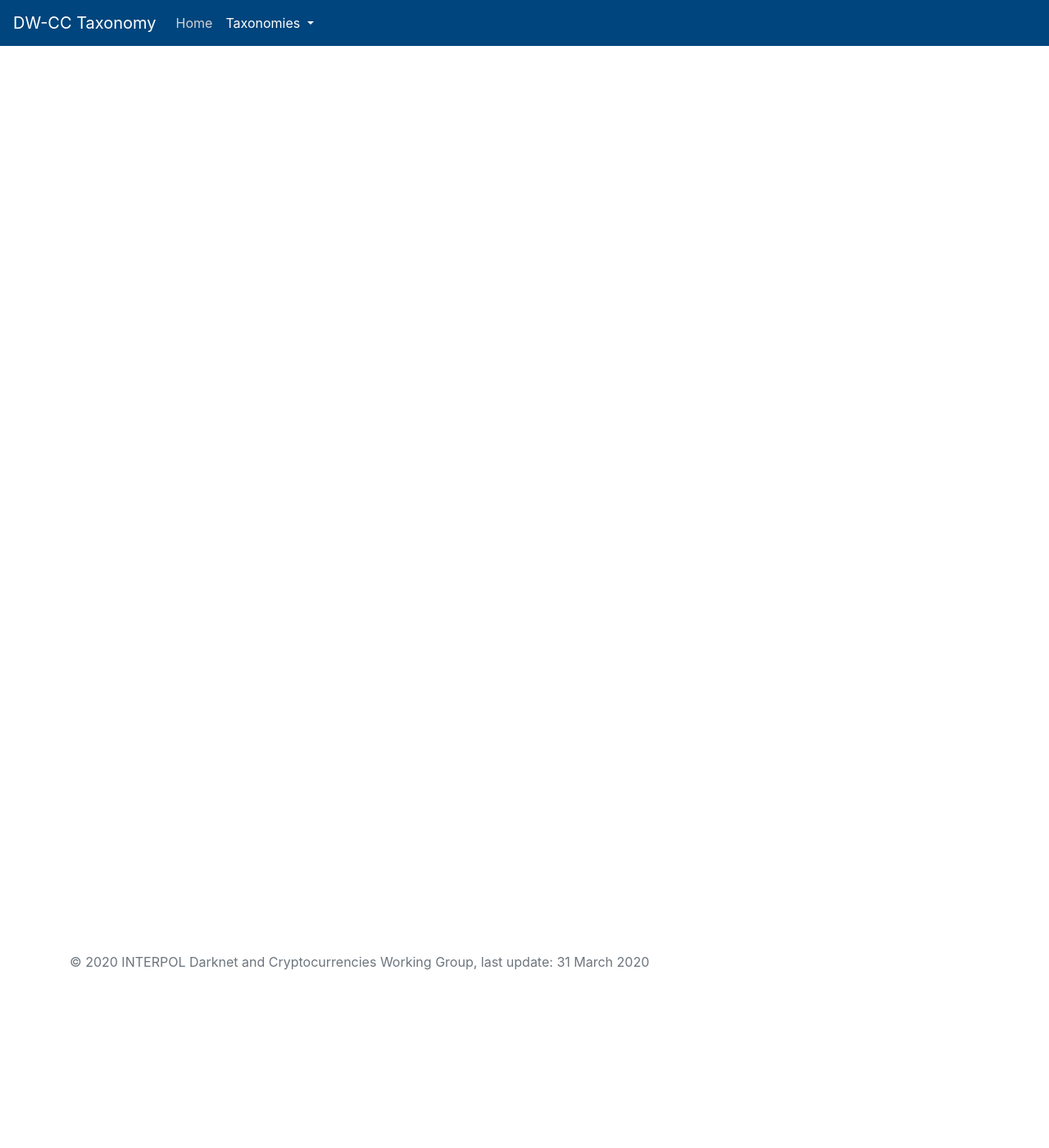
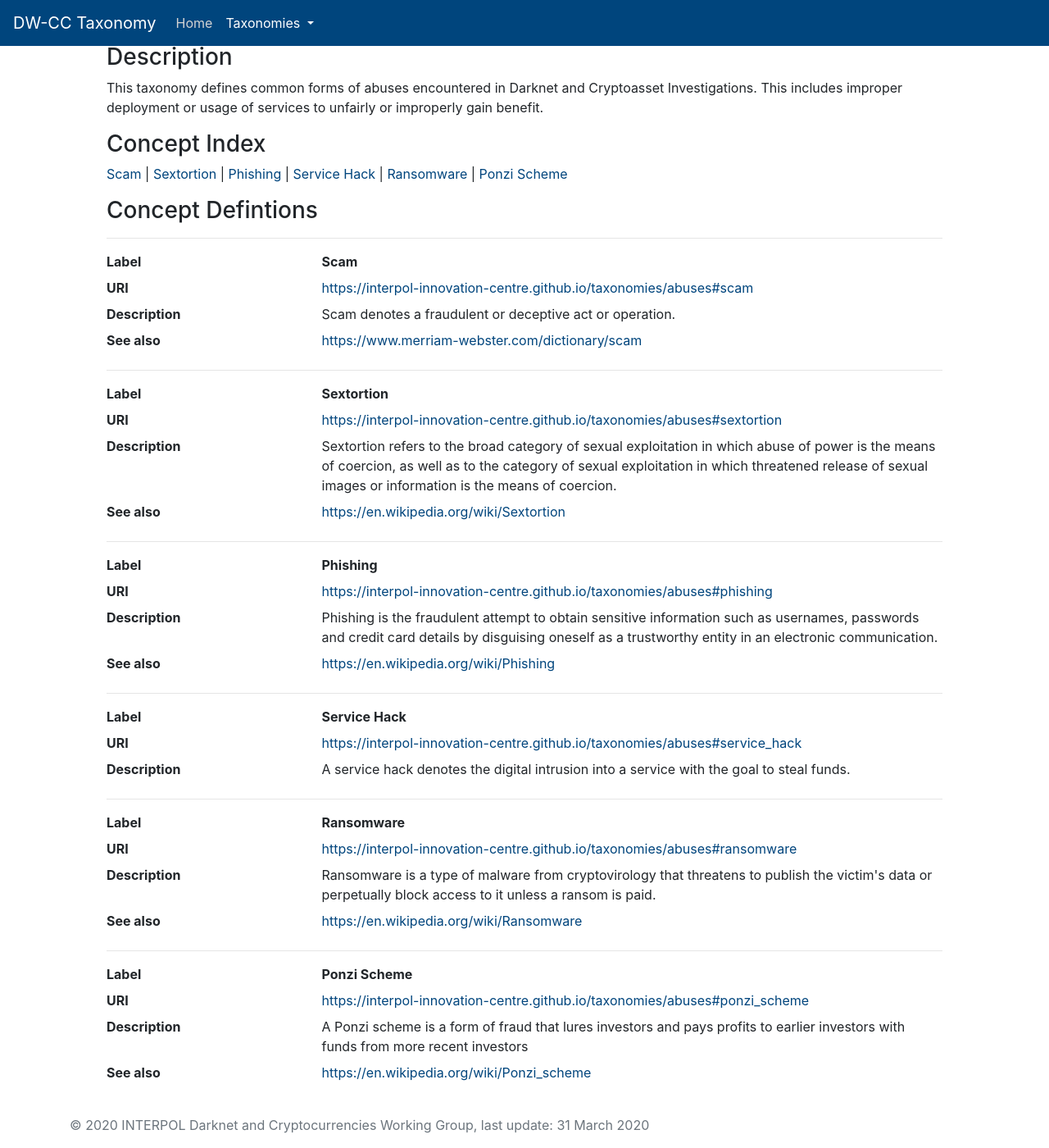
Before and after one commit to INTERPOL-Innovation-Centre/DW-VA-Taxonomy, a Jekyll site: the page built from taxonomies/abuses.html, in a window 1280 px wide and 1400 px high, scrolled down 199 px. Shown: the whole window at 82% size. Built offline with Jekyll 4.4.1, drawn with Linux system fonts in a browser that asks for light colours; some of the changed text lies outside the part shown.

Commit message:
abstracted taxonomy template; added abuses

```diff
--- /dev/null
+++ b/_data/abuses.yaml
@@ -0,0 +1,66 @@
+scheme:
+  type: conceptScheme
+  version: 0.1
+  lastmod: 2020-03-31
+  title: Abuse Taxonomy
+  creator: INTERPOL Darknet and Cryptocurrencies Working Group
+  description: >
+   This taxonomy defines common forms of abuses encountered in Darknet
+   and Cryptoasset Investigations. This includes improper deployment or
+   usage of services to unfairly or improperly gain benefit.
+  default_language: en
+
+scam:
+  id: scam
+  type: concept
+  prefLabel: Scam
+  description: >
+    Scam denotes a fraudulent or deceptive act or operation.
+  seeAlso: https://www.merriam-webster.com/dictionary/scam
+
+sextortion:
+  id: sextortion
+  type: concept
+  prefLabel: Sextortion
+  description: >
+    Sextortion refers to the broad category of sexual exploitation in which
+    abuse of power is the means of coercion, as well as to the category of sexual
+    exploitation in which threatened release of sexual images or information is
+    the means of coercion.
+  seeAlso: https://en.wikipedia.org/wiki/Sextortion
+
+phishing:
+  id: phishing
+  type: concept
+  prefLabel: Phishing
+  description: >
+    Phishing is the fraudulent attempt to obtain sensitive information such as usernames,
+    passwords and credit card details by disguising oneself as a trustworthy entity in an
+    electronic communication.
+  seeAlso: https://en.wikipedia.org/wiki/Phishing
+
+service_hack:
+  id: service_hack
+  type: concept
+  prefLabel: Service Hack
+  description: >
+    A service hack denotes the digital intrusion into a service with the goal to steal
+    funds.
+
+ransomware:
+  id: ransomware
+  type: concept
+  prefLabel: Ransomware
+  description: >
+    Ransomware is a type of malware from cryptovirology that threatens to publish the
+    victim's data or perpetually block access to it unless a ransom is paid.
+  seeAlso: https://en.wikipedia.org/wiki/Ransomware
+
+ponzi_scheme:
+  id: ponzi_scheme
+  type: concept
+  prefLabel: Ponzi Scheme
+  description: >
+    A Ponzi scheme is a form of fraud that lures investors and pays profits to earlier
+    investors with funds from more recent investors
+  seeAlso: https://en.wikipedia.org/wiki/Ponzi_scheme
--- a/_data/entities.yaml
+++ b/_data/entities.yaml
@@ -1,6 +1,8 @@
 scheme:
   type: conceptScheme
-  title: Entity Types
+  version: 0.1
+  lastmod: 2020-03-31
+  title: Entity Taxonomy
   creator: INTERPOL Darknet and Cryptocurrencies Working Group
   description: >
    This taxonomy defines entities that represent real-world actors
--- /dev/null
+++ b/_includes/taxonomy.html
@@ -0,0 +1,74 @@
+{% assign taxonomy = include.taxonomy %}
+
+<h1 class="mt-5">{{ taxonomy.scheme.title }}</h1>
+
+<p class="text-muted">
+  Version {{ taxonomy.scheme.version }} </br>
+  Last Modified: {{ taxonomy.scheme.lastmod }} </br>
+  Creator: {{ taxonomy.scheme.creator }}
+</p>
+
+<section class="mt-3">
+  <h3>Description</h3>
+  <p>{{ taxonomy.scheme.description }}</p>
+</section>
+
+{% assign concepts = taxonomy | where: "type", "concept" %}
+
+<section class="mt-3">
+  <h3>Concept Index</h3>
+
+  {% for concept in concepts %}
+    <a href="{{ site.url }}{{ page.url }}#{{ concept.id }}">{{ concept.prefLabel }}</a>
+    {% unless forloop.last %}|{% endunless %}
+  {% endfor %}
+
+</section>
+
+<section class="mt-3">
+  <h3>Concept Defintions</h3>
+
+  {% for concept in concepts %}
+    <hr>
+    <dl class="row" id="{{ concept.id }}">
+
+      <dt class="col-sm-3">Label</dt>
+      <dd class="col-sm-9"><strong>{{ concept.prefLabel }}</strong></dd>
+
+      <dt class="col-sm-3">URI</dt>
+      <dd class="col-sm-9"><a href="{{ site.url }}{{ page.url }}#{{ concept.id }}">
+        {{ site.url }}{{ page.url }}#{{ concept.id }}</a>
+      </dd>
+
+      <dt class="col-sm-3">Description</dt>
+      <dd class="col-sm-9">{{ concept.description }}</dd>
+
+      {% if concept.seeAlso %}
+        <dt class="col-sm-3">See also</dt>
+        <dd class="col-sm-9"><a href="{{ concept.seeAlso }}" target="_blank">{{ concept.seeAlso }}</a></dd>
+      {% endif %}
+
+      {% if concept.narrower %}
+        <dt class="col-sm-3">Narrower Concepts</dt>
+        <dd class="col-sm-9">
+          {% for narrower in concept.narrower %}
+            <a href="{{ site.url }}{{ page.url }}#{{ narrower }}">{{ narrower | capitalize }}</a>
+            {% unless forloop.last %}|{% endunless %}
+          {% endfor %}
+        </dd>
+      {% endif %}
+
+      {% if concept.broader %}
+        <dt class="col-sm-3">Broader Concepts</dt>
+        <dd class="col-sm-9">
+          {% for broader in concept.broader %}
+            <a href="{{ site.url }}{{ page.url }}#{{ broader }}">{{ broader | capitalize }}</a>
+            {% unless forloop.last %}|{% endunless %}
+          {% endfor %}
+        </dd>
+      {% endif %}
+
+    </dl>
+
+  {% endfor %}
+</section>
--- a/_layouts/default.html
+++ b/_layouts/default.html
@@ -37,8 +37,8 @@
                 Taxonomies
               </a>
               <div class="dropdown-menu" aria-labelledby="navbarDropdownMenuLink">
-                <a class="dropdown-item" href="{{ site.baseurl }}/taxonomies/entity_types">Entity Types</a>
-                <a class="dropdown-item" href="{{ site.baseurl }}/taxonomies/abuse_types">Abuse</a>
+                <a class="dropdown-item" href="{{ site.baseurl }}/taxonomies/entities">Entities</a>
+                <a class="dropdown-item" href="{{ site.baseurl }}/taxonomies/abuses">Abuses</a>
               </div>
             </li>
           </ul>
--- a/taxonomies/abuses.html
+++ b/taxonomies/abuses.html
@@ -1,16 +1,13 @@
 ---
 layout: default
-title: Abuse Type Taxonomy
-permalink: /taxonomies/abuse_types
+title: Abuses Taxonomy
+permalink: /taxonomies/abuses
 ---
 
 <div class="container">
 
-	<div class="row">
-		<h1 class="mt-5">Abuse Types Taxonomy</h1>
+  {% assign taxonomy = site.data.abuses %}
 
-		<p>TODO: At the moment this site just lists some samples. In future, this page will automatically be rendered from the underlying YAML file</p>
-	</div>
-
+  {% include taxonomy.html taxonomy=taxonomy %}
 
 </div>
```
Also changed, not shown: index.html (+6 -6 lines), taxonomies/entities.html (+2 -67 lines).
